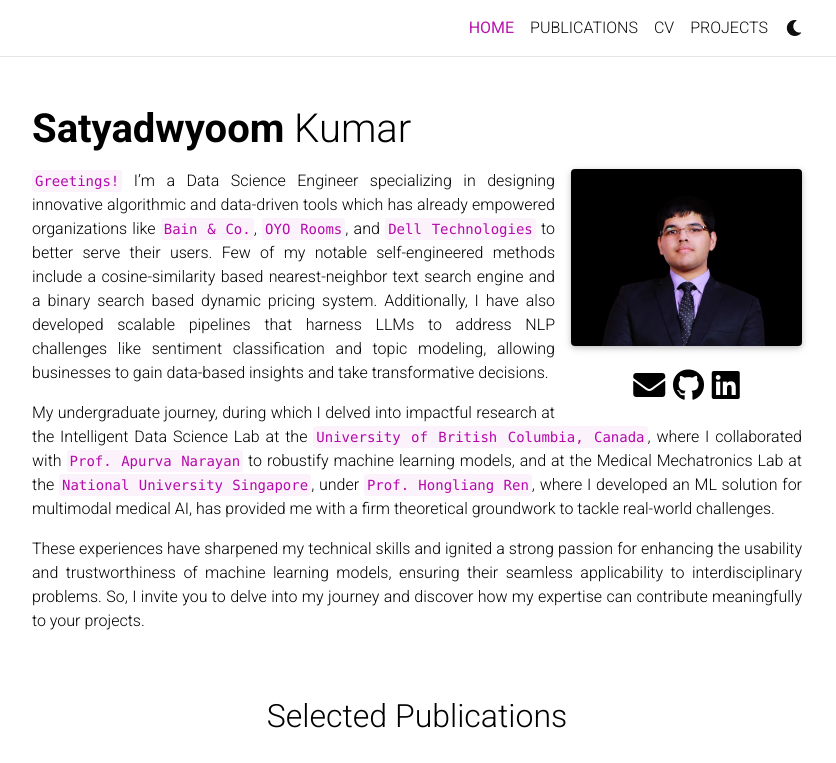
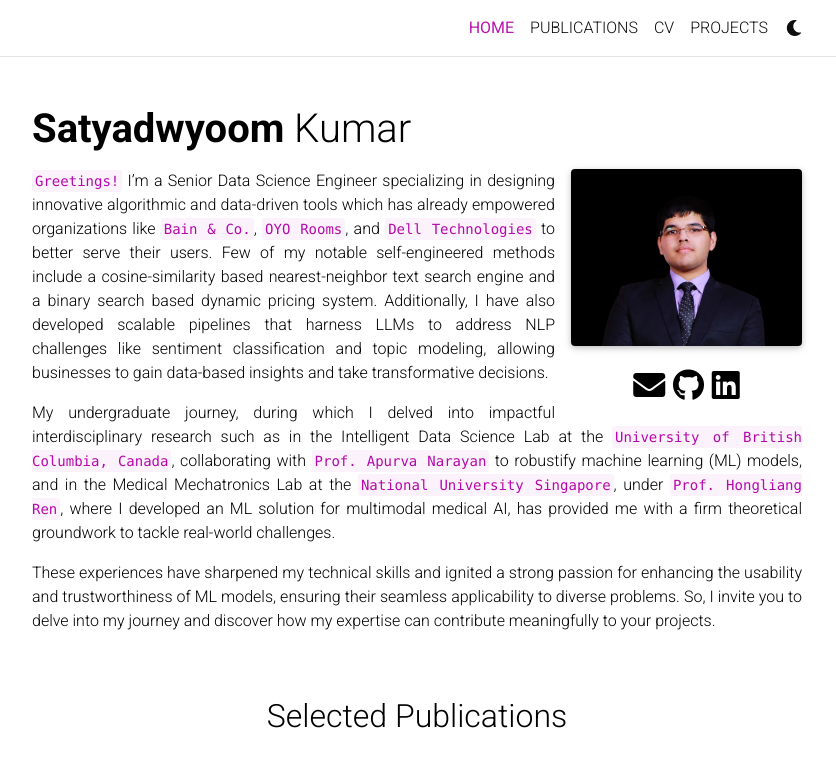
Before and after one commit to satyadwyoom/test_repo, a Jekyll site: the page built from _pages/about.md, in a window 1280 px wide and 937 px high, cut to the strip 0-763 px from the top of the window. Shown: the whole strip, without its empty margins (223-1059 px from the left). Built offline with Jekyll 4.4.1, drawn with Linux system fonts in a browser that asks for light colours; full-size pictures stand in for the smaller copies a plugin makes; comment, search, counter and statistics services are not loaded; a style sheet for code colours, icons or effects is not loaded.

Commit message:
update about

```diff
--- a/_pages/about.md
+++ b/_pages/about.md
@@ -24,11 +24,11 @@ These experiences have sharpened my skills and ignited a passion to fathom the u
 
 <!-- `Greetings!` I'm a Senior Data Scientist at `OYO Rooms`, where I specialize in enhancing customer experiences through innovative techniques such as Dynamic Pricing, Classification, Exploratory Data Analysis (EDA), and Large Language Models (LLMs). Previously, at `Dell Technologies`, I focused on transforming text data using Natural Language Processing (NLP). -->
 
-`Greetings!` I'm a Data Science Engineer specializing in designing innovative algorithmic and data-driven tools which has already empowered organizations like `Bain & Co.`, `OYO Rooms`, and `Dell Technologies` to better serve their users. Few of my notable self-engineered methods include a cosine-similarity based nearest-neighbor text search engine and a binary search based dynamic pricing system. Additionally, I have also developed scalable pipelines that harness LLMs to address NLP challenges like sentiment classification and topic modeling, allowing businesses to gain data-based insights and take transformative decisions.
+`Greetings!` I'm a Senior Data Science Engineer specializing in designing innovative algorithmic and data-driven tools which has already empowered organizations like `Bain & Co.`, `OYO Rooms`, and `Dell Technologies` to better serve their users. Few of my notable self-engineered methods include a cosine-similarity based nearest-neighbor text search engine and a binary search based dynamic pricing system. Additionally, I have also developed scalable pipelines that harness LLMs to address NLP challenges like sentiment classification and topic modeling, allowing businesses to gain data-based insights and take transformative decisions.
 
-My undergraduate journey, during which I delved into impactful research at the Intelligent Data Science Lab at the [`University of British Columbia, Canada`](https://www.ubc.ca/), where I collaborated with [`Prof. Apurva Narayan`](https://a-narayan.github.io/team/) to robustify machine learning models, and at the Medical Mechatronics Lab at the [`National University Singapore`](https://www.nus.edu.sg/), under [`Prof. Hongliang Ren`](https://scholar.google.com/citations?user=rcF7N44AAAAJ&hl=en), where I developed an ML solution for multimodal medical AI, has provided me with a firm theoretical groundwork to tackle real-world challenges.
+My undergraduate journey, during which I delved into impactful interdisciplinary research such as in the Intelligent Data Science Lab at the [`University of British Columbia, Canada`](https://www.ubc.ca/), collaborating with [`Prof. Apurva Narayan`](https://a-narayan.github.io/team/) to robustify machine learning (ML) models, and in the Medical Mechatronics Lab at the [`National University Singapore`](https://www.nus.edu.sg/), under [`Prof. Hongliang Ren`](https://scholar.google.com/citations?user=rcF7N44AAAAJ&hl=en), where I developed an ML solution for multimodal medical AI, has provided me with a firm theoretical groundwork to tackle real-world challenges.
 
-These experiences have sharpened my technical skills and ignited a strong passion for enhancing the usability and trustworthiness of machine learning models, ensuring their seamless applicability to interdisciplinary problems. So, I invite you to delve into my journey and discover how my expertise can contribute meaningfully to your projects.
+These experiences have sharpened my technical skills and ignited a strong passion for enhancing the usability and trustworthiness of ML models, ensuring their seamless applicability to diverse problems. So, I invite you to delve into my journey and discover how my expertise can contribute meaningfully to your projects.
 
 
 <!-- My academic journey led me to the Intelligent Data Science Lab at the [`University of British Columbia, Canada`](https://www.ubc.ca/),  where I collaborated with [`Dr. Apurva Narayan`](https://a-narayan.github.io/team/). Simultaneously, I engaged in impactful research at the Medical Mechatronics Lab in the [`National University of Singapore`](https://www.nus.edu.sg/) under the guidance of [`Dr. Hongliang Ren`](https://scholar.google.com/citations?user=rcF7N44AAAAJ&hl=en). -->
```
